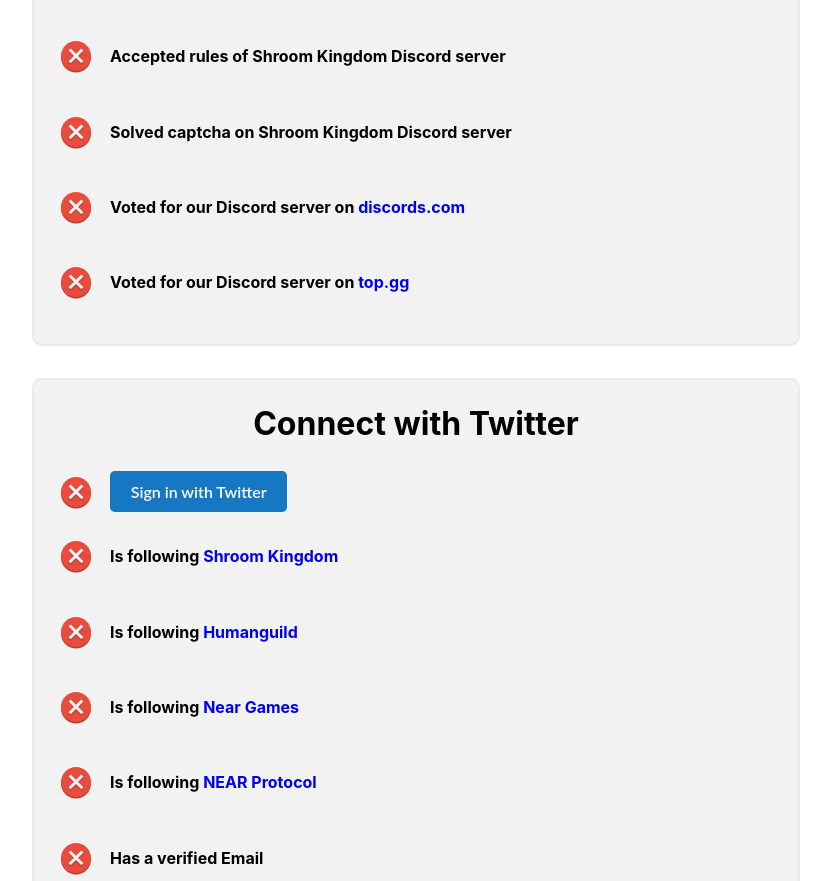
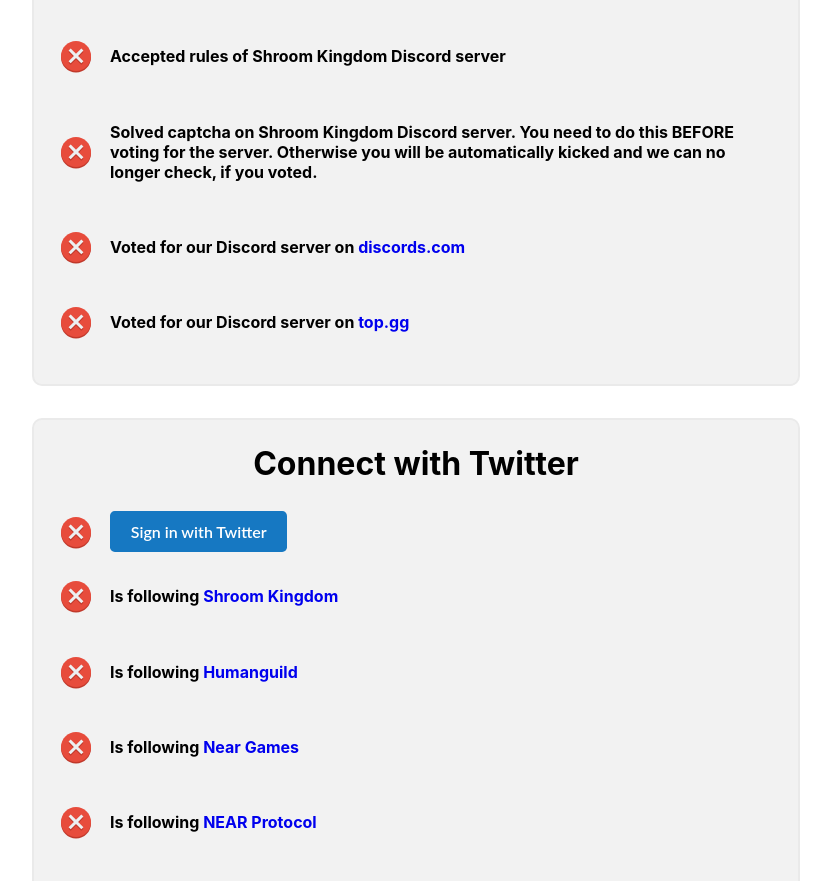
Before and after one commit to Shroom-Kingdom/linkdrop, a Next.js app: page / in a window 1280 px wide. Shown: the part 2407-3288 px from the top of the page, without its empty margins (224-1055 px from the left). Built offline with nearby package versions, Linux system fonts and the light colour scheme; no server answers.

Commit message:
Update linkdrop.tsx

```diff
--- a/src/linkdrop.tsx
+++ b/src/linkdrop.tsx
@@ -231,7 +231,7 @@
             {discordAccount?.solvedCaptcha ? <Check /> : <Error />}
           </div>
           <div className="card-content">
-            <h4>Solved captcha on Shroom Kingdom Discord server</h4>
+            <h4>Solved captcha on Shroom Kingdom Discord server. You need to do this BEFORE voting for the server. Otherwise you will be automatically kicked and we can no longer check, if you voted.</h4>
           </div>
         </div>
         <div className="card-row">
```
